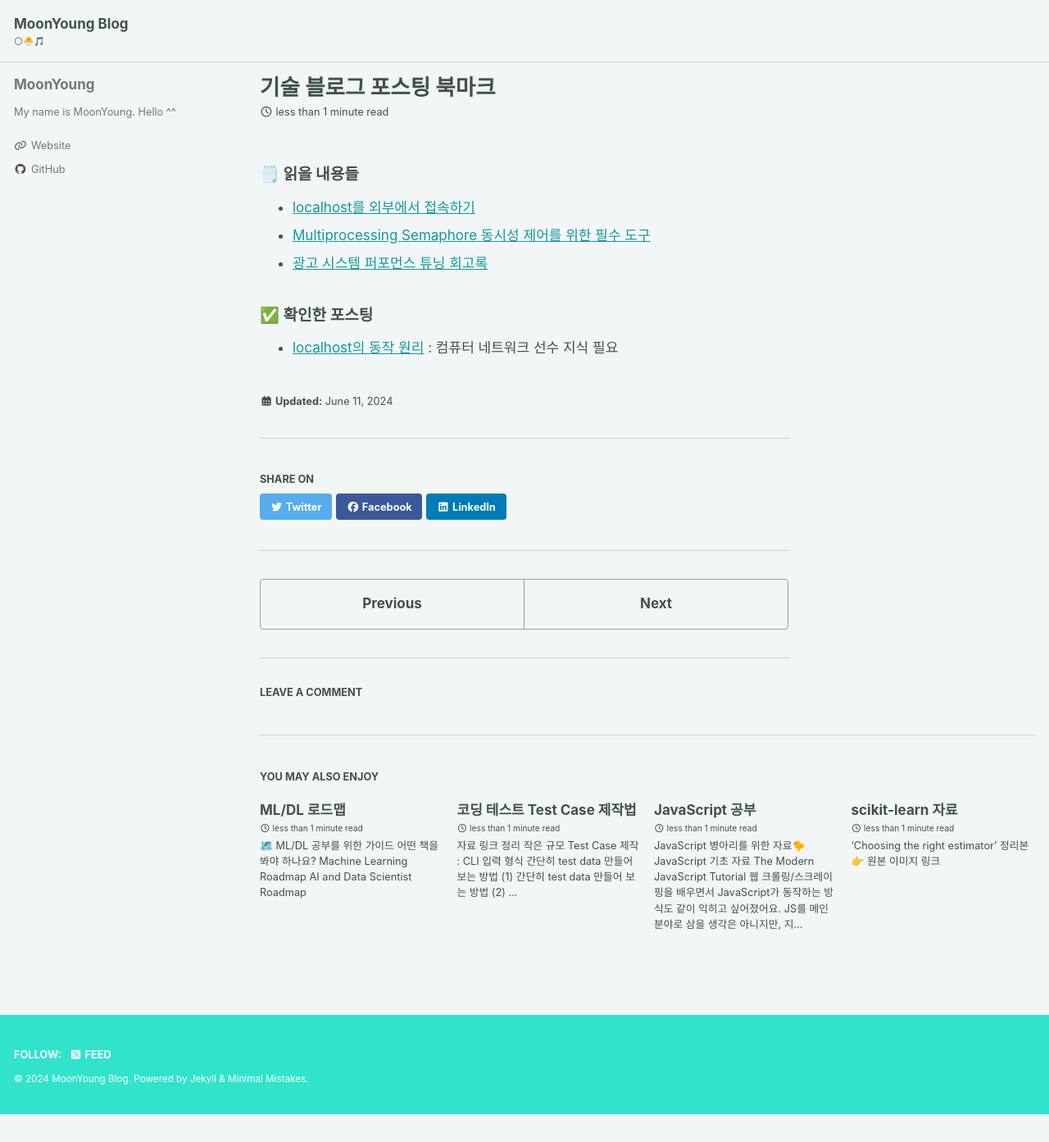
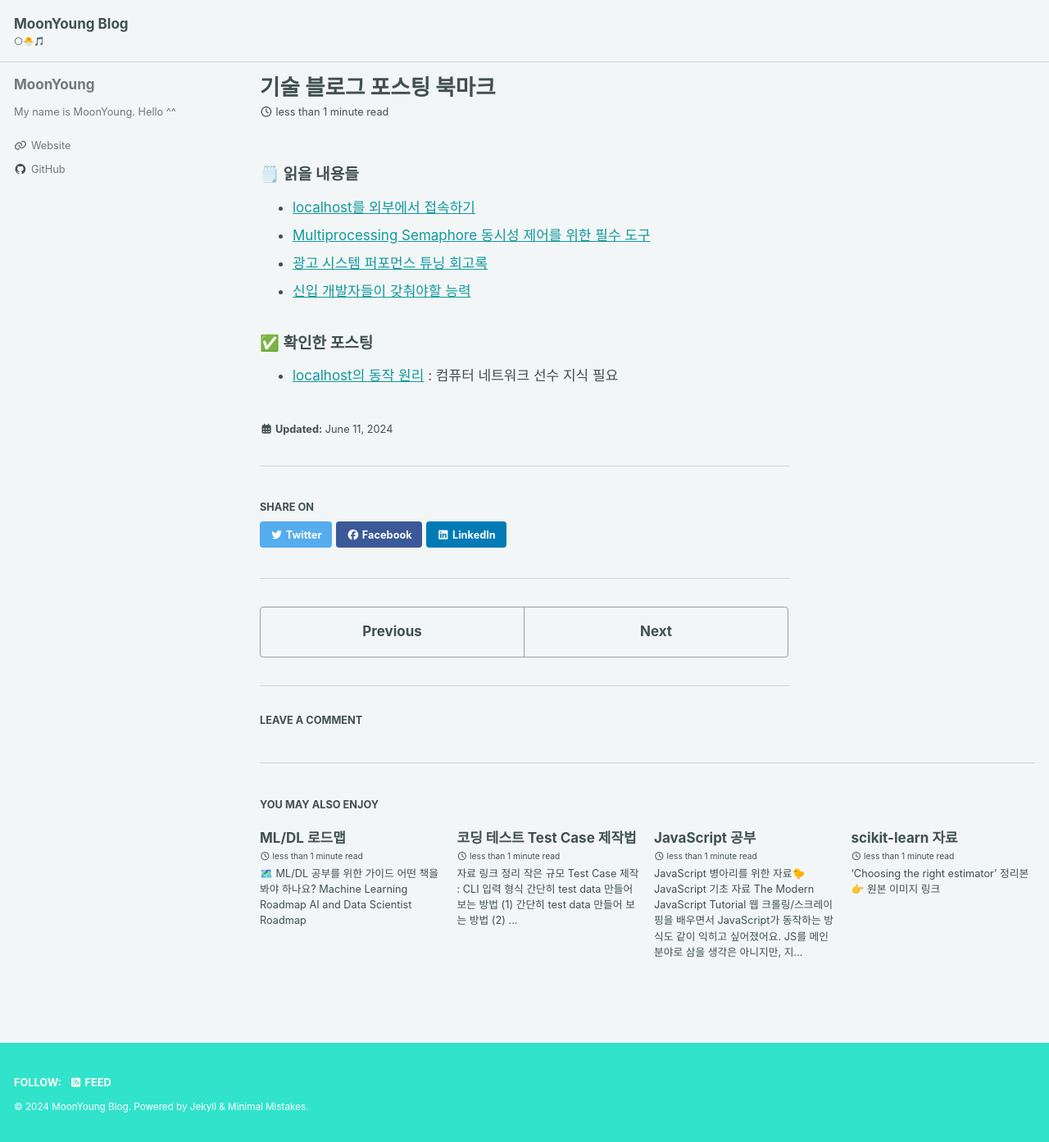
Before and after one commit to MOONisYOUNG/MOONisYOUNG.github.io, a Jekyll site: the page built from _posts/2024-06-11-blog_posts_to_be_read.md, in a window 1280 px wide. Shown: the whole page at 82% size. Built offline with Jekyll 4.4.1, drawn with Linux system fonts in a browser that asks for light colours; cached includes are drawn as plain includes; comment, search, counter and statistics services are not loaded; before the commit the page ends 1359 px from its top, so only the background shows below that.

Commit message:
Update 2024-06-11-blog_posts_to_be_read.md

```diff
--- a/_posts/2024-06-11-blog_posts_to_be_read.md
+++ b/_posts/2024-06-11-blog_posts_to_be_read.md
@@ -6,6 +6,7 @@ title: 기술 블로그 포스팅 북마크
 * [localhost를 외부에서 접속하기](https://velog.io/@480/localhost-%EB%A5%BC-%EC%99%B8%EB%B6%80%EC%97%90%EC%84%9C-%EC%A0%91%EC%86%8D%ED%95%98%EA%B8%B0?trk=feed_main-feed-card_feed-article-content)
 * [Multiprocessing Semaphore 동시성 제어를 위한 필수 도구](https://techchallengearena.substack.com/p/locking-deep-dive-1?trk=feed_main-feed-card_feed-article-content)
 * [광고 시스템 퍼포먼스 튜닝 회고록](https://techblog.yogiyo.co.kr/%EA%B4%91%EA%B3%A0-%EC%8B%9C%EC%8A%A4%ED%85%9C-%ED%8D%BC%ED%8F%AC%EB%A8%BC%EC%8A%A4-%ED%8A%9C%EB%8B%9D-%ED%9A%8C%EA%B3%A0%EB%A1%9D-a658e40842d6)
+* [신입 개발자들이 갖춰야할 능력](https://youngban.tistory.com/5)
 
 
 ### ✅ 확인한 포스팅
```
